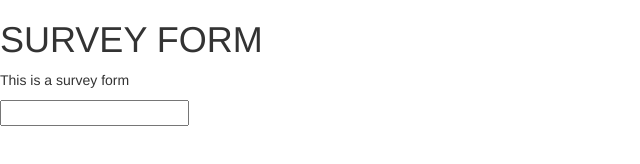
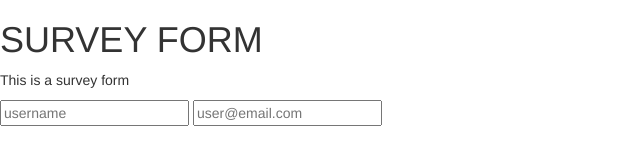
Before and after one commit to iamthermiee/Microverse-trial3, a plain HTML site: page index.html in a window 1280 px wide. Shown: the whole page, without its empty margins (0-640 px from the left). Drawn offline with nearby package versions, Linux system fonts and the light colour scheme.

Commit message:
user story 5 and 6 completed

```diff
--- a/index.html
+++ b/index.html
@@ -18,7 +18,8 @@
     <p id="description"> This is a survey form</p>
 
     <form action="" id="survey-form">
-        <input type="text" id="name" required>
+        <input type="text" id="name" placeholder="username" required>
+        <input type="email" id="email" placeholder="user@email.com" required>
     </form>
 
     <script src="https://cdnjs.cloudflare.com/ajax/libs/jquery/3.5.1/jquery.slim.min.js"></script>
```
